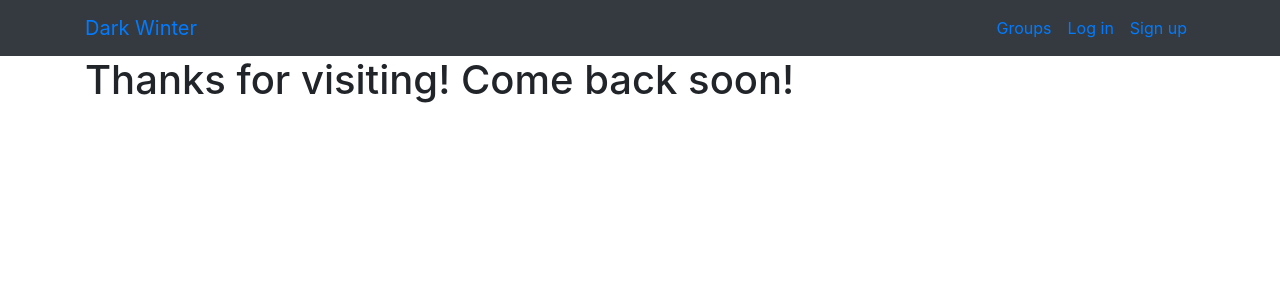
After one commit to KasraMontakhabi/Dark_Winter, a Django app: page /thanks/ in a window 1280 px wide. The commit adds this page. Shown: the top 300 px of the page. Run offline with Django 3.2, Linux system fonts and the light colour scheme; some libraries are stand-ins or nearby versions; some web fonts are replaced.

Commit message:
Login, Logout and SignUp completed

```diff
--- a/Dark_Winter/settings.py
+++ b/Dark_Winter/settings.py
@@ -37,7 +37,7 @@ INSTALLED_APPS = [
     'django.contrib.sessions',
     'django.contrib.messages',
     'django.contrib.staticfiles',
-    "bbotstrap3",
+    'bootstrap4',
     "accounts",
 ]
 
@@ -122,6 +122,9 @@ USE_TZ = True
 STATIC_URL = '/static/'
 STATICFILES_DIR = [os.path.join(BASE_DIR, "static"),]
 
+LOGIN_REDIRECT_URL = "test"
+LOGOUT_REDIRECT_URL = "thanks"
+
 # Default primary key field type
 # https://docs.djangoproject.com/en/3.2/ref/settings/#default-auto-field
 
--- a/Dark_Winter/urls.py
+++ b/Dark_Winter/urls.py
@@ -22,4 +22,6 @@ urlpatterns = [
     path("", views.HomePage.as_view(), name="home"),
     path("accounts/", include("accounts.urls", namespace="accounts")),
     path("accounts/", include("django.contrib.auth.urls")),
+    path("test/", views.TestPage.as_view(), name="test"),
+    path("thanks/", views.ThanksPage.as_view(), name="thanks")
 ]
--- a/Dark_Winter/views.py
+++ b/Dark_Winter/views.py
@@ -2,3 +2,9 @@ from django.views.generic import TemplateView
 
 class HomePage(TemplateView):
     template_name = "index.html"
+
+class TestPage(TemplateView):
+    template_name = "test.html"
+
+class ThanksPage(TemplateView):
+    template_name = "thanks.html"
--- a/templates/base.html
+++ b/templates/base.html
@@ -28,12 +28,12 @@
         </div>
         <div class="navbar-nav ml-auto">
           {% if user.is_authenticated %}
-            <a class="nav-item nav-link" href="{% url 'posts:create' %}" class="btn btn-simple">Post</a>
-            <a class="nav-item nav-link" href="{% url 'groups:all' %}" class="btn btn-simple">Groups</a>
-            <a class="nav-item nav-link" href="{% url 'groups:create' %}" class="btn btn-simple">Create Group</a>
+            <a class="nav-item nav-link" href="" class="btn btn-simple">Post</a>
+            <a class="nav-item nav-link" href="" class="btn btn-simple">Groups</a>
+            <a class="nav-item nav-link" href="" class="btn btn-simple">Create Group</a>
             <a class="nav-item nav-link" href="{% url 'accounts:logout' %}" class="btn btn-simple">Log out</a>
           {% else %}
-            <a class="nav-item nav-link" href="{% url 'groups:all' %}"class="btn btn-simple">Groups</a>
+            <a class="nav-item nav-link" href=""class="btn btn-simple">Groups</a>
             <a class="nav-item nav-link" href="{% url 'accounts:login' %}" class="btn btn-simple">Log in</a>
             <a class="nav-item nav-link" href="{% url 'accounts:signup' %}" class="btn btn-simple">Sign up</a>
           {% endif %}
--- /dev/null
+++ b/templates/thanks.html
@@ -0,0 +1,5 @@
+{% extends "base.html" %}
+{% block content %}
+<h1>Thanks for visiting! Come back soon!</h1>
+
+{% endblock %}
```
Also changed, not shown: accounts/templates/accounts/signup.html (+17 -0 lines), accounts/urls.py (+4 -4 lines), templates/test.html (added, +9 -0 lines), accounts/migrations/0001_initial.py (added), db.sqlite3.
